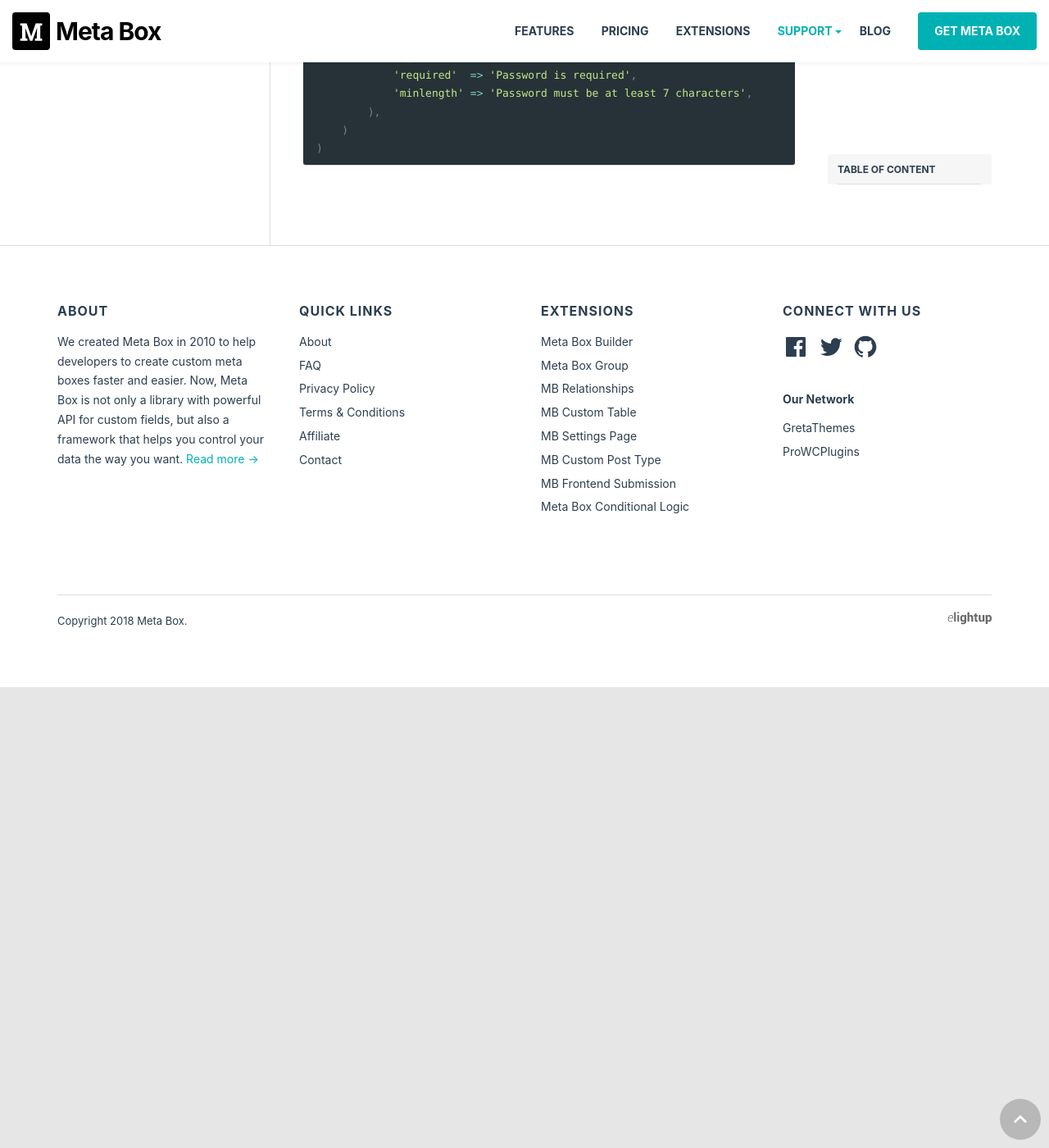
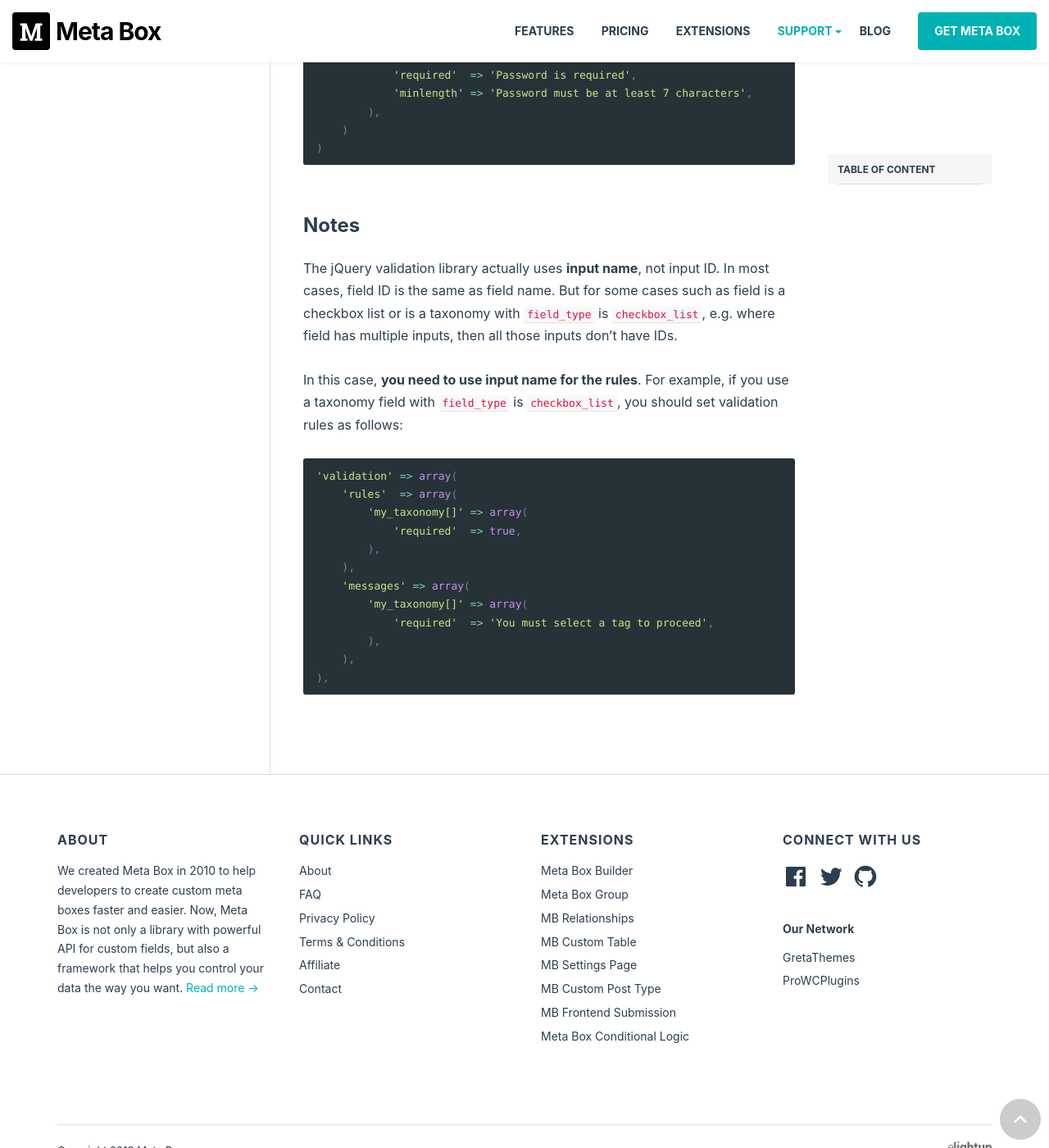
Before and after one commit to wpmetabox/docs, a Jekyll site: the page built from _docs/validation.md, in a window 1280 px wide and 1400 px high, scrolled down 2974 px. Shown: the whole window at 82% size. Built offline with Jekyll 4.4.1, drawn with Linux system fonts in a browser that asks for light colours; comment, search, counter and statistics services are not loaded.

Commit message:
Update validation.md

````diff
--- a/_docs/validation.md
+++ b/_docs/validation.md
@@ -91,3 +91,24 @@
     )
 )
 ```
+
+## Notes
+
+The jQuery validation library actually uses **input name**, not input ID. In most cases, field ID is the same as field name. But for some cases such as field is a checkbox list or is a taxonomy with `field_type` is `checkbox_list`, e.g. where field has multiple inputs, then all those inputs don't have IDs.
+
+In this case, **you need to use input name for the rules**. For example, if you use a taxonomy field with `field_type` is `checkbox_list`, you should set validation rules as follows:
+
+```php
+'validation' => array(
+    'rules'  => array(
+        'my_taxonomy[]' => array(
+            'required'  => true,
+        ),
+    ),
+    'messages' => array(
+        'my_taxonomy[]' => array(
+            'required'  => 'You must select a tag to proceed',
+        ),
+    ),
+),
+```
````
